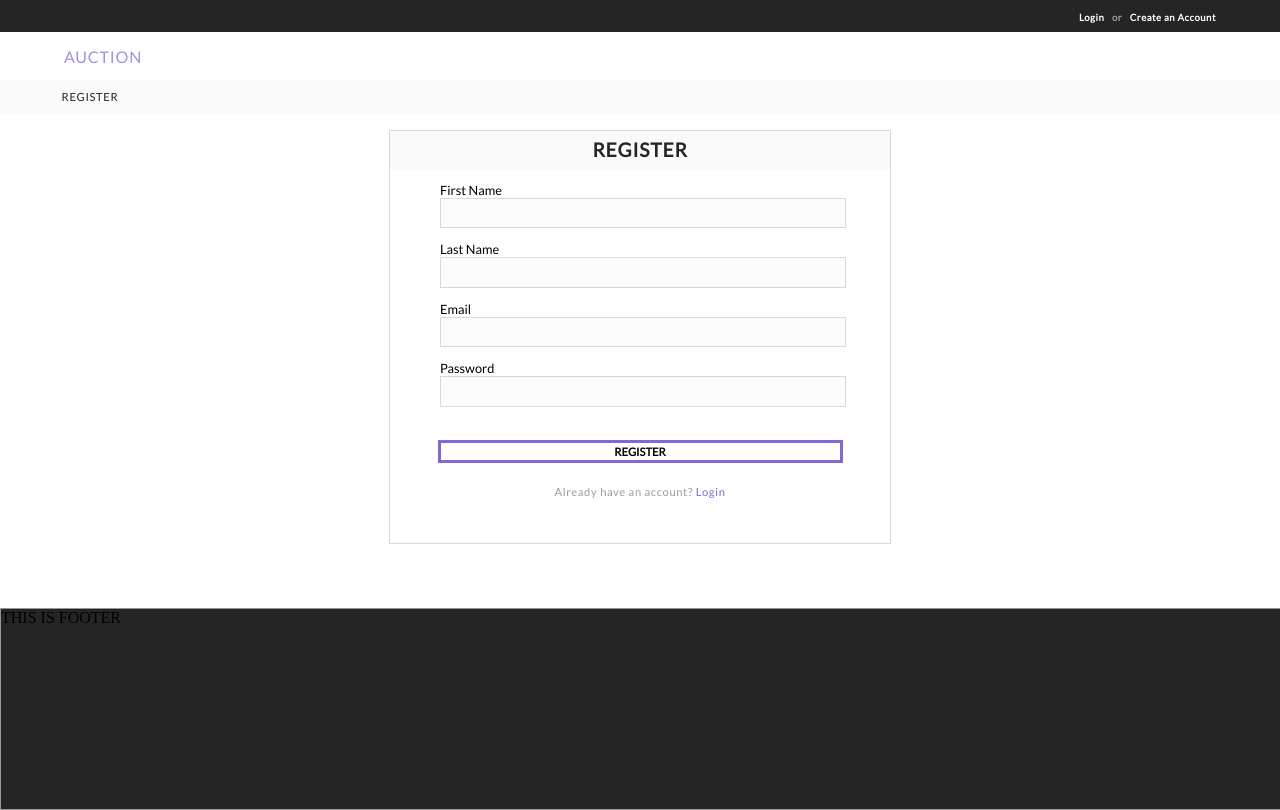
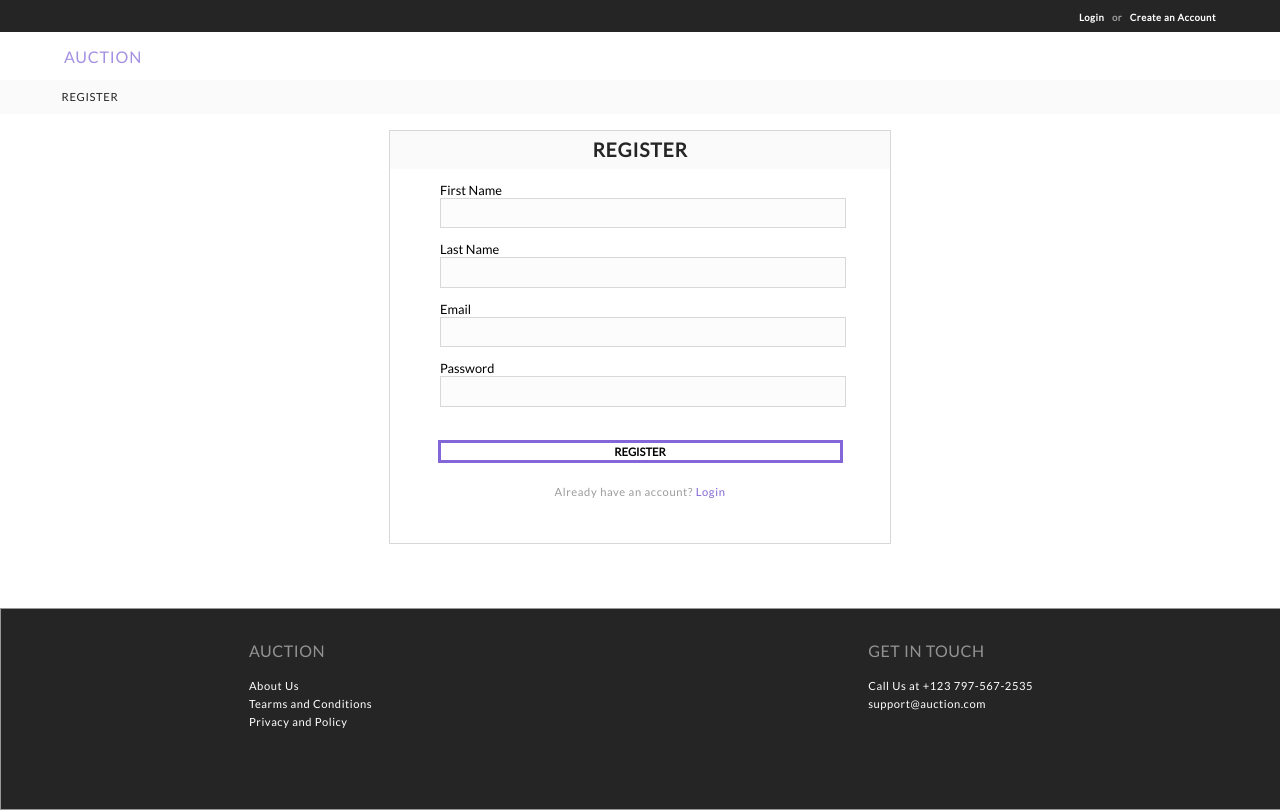
Before and after one commit to lejlakasum/AuctionApp, a React (Create React App) app in the folder Frontend/auction-app/: page /register in a window 1280 px wide. Shown: the top 810 px of the page. Built offline with nearby package versions, Linux system fonts and the light colour scheme.

Commit message:
Add footer

```diff
--- a/Frontend/auction-app/src/index.css
+++ b/Frontend/auction-app/src/index.css
@@ -83,10 +83,43 @@ body {
 }
 
 .footer {
+  display: flex;
+  justify-content: space-around;
   background: #252525;
   border: 1px solid #979797;
   width: 100%;
   height: 200px;
+}
+
+.footer ul {
+  list-style-type: none;
+  padding: 0;
+  margin: 0;
+}
+
+.footer a {
+  text-decoration: none;
+  font-family: "Lato";
+  font-size: 0.7em;
+  color: #FFFFFF;
+  letter-spacing: 0.56px;
+}
+
+.footer-contact {
+  font-family: "Lato";
+  font-size: 0.7em;
+  color: #FFFFFF;
+  letter-spacing: 0.56px;
+}
+
+.footer-text {
+opacity: 0.5;
+font-family: "Lato";
+font-size: 1em;
+color: #FFFFFF;
+letter-spacing: 0.56px;
+margin-top: 2em;
+margin-bottom: 1em;
 }
 
 .header {
--- a/Frontend/auction-app/src/pages/Authentication/Login.jsx
+++ b/Frontend/auction-app/src/pages/Authentication/Login.jsx
@@ -4,6 +4,7 @@ import { handleFieldChange } from "../index.jsx"
 import axios from "axios"
 import { useHistory, useLocation } from "react-router-dom"
 import "../../index.css"
+import PageName from "../HeaderFooter/PageName"
 
 
 const Login = props => {
@@ -21,6 +22,8 @@ const Login = props => {
     };
 
     return (
+        <div>
+            <PageName pageName="login" />
             <div className={"form-box"}>
                 <div className={"form"}>
                     <div className={"form-title"}>
@@ -34,7 +37,7 @@ const Login = props => {
                     <button type={"button"} className={"btn-login"} onClick={() => handleLoginClick(user)} >LOGIN</button>
                 </div>
             </div>
-
+        </div>
     )
     function handleLoginClick(user) {
 
--- a/Frontend/auction-app/src/pages/HeaderFooter/Footer.jsx
+++ b/Frontend/auction-app/src/pages/HeaderFooter/Footer.jsx
@@ -4,7 +4,20 @@ import "../../index.css"
 const Footer = props => {
     return (
         <div className="footer">
-            THIS IS FOOTER
+            <div>
+                <div className="footer-text">AUCTION</div>
+                <ul>
+                    <li><a href="#">About Us</a></li>
+                    <li><a href="#">Tearms and Conditions</a></li>
+                    <li><a href="#">Privacy and Policy</a></li>
+                </ul>
+            </div>
+            <div>
+                <div className="footer-text">GET IN TOUCH</div>
+                <label className="footer-contact">Call Us at +123 797-567-2535</label>
+                <br />
+                <label className="footer-contact">support@auction.com</label>
+            </div>
         </div>
     )
 }
```
Lines whose indentation alone changed are shown as unchanged.
